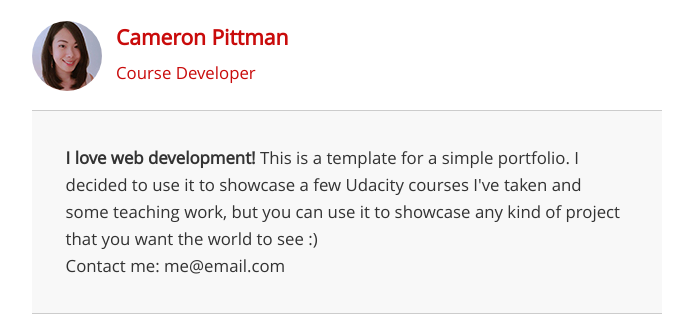
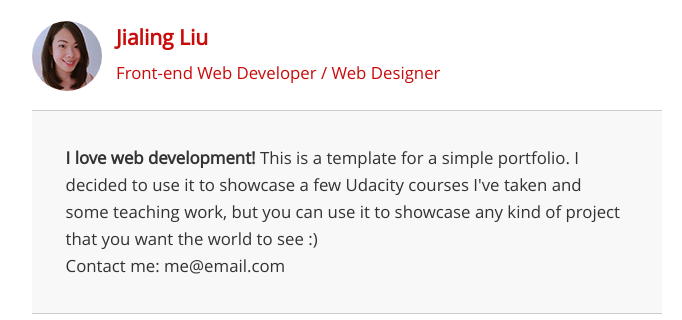
Before and after one commit to millie88888/website-optimization.io, a plain HTML site: page index.html in a window 1280 px wide. Shown: the top 320 px of the page, without its empty margins (293-975 px from the left). Drawn offline with Linux system fonts and the light colour scheme; a script that the page names is missing.

Commit message:
Update index.html

```diff
--- a/index.html
+++ b/index.html
@@ -7,7 +7,7 @@
     <meta name="description" content=" FILL ME IN ">
     <meta name="author" content=" FILL ME IN ">
 
-    <title>Cameron Pittman: Portfolio</title>
+    <title>Jialing Liu: Portfolio</title>
 
   </head>
   <body>
@@ -15,7 +15,7 @@
     <header>
 
       <a href="/"><img src="img/profilepic.jpg"></a>
-      <p>Cameron Pittman<br><span>Course Developer</span></p>
+      <p>Jialing Liu<br><span>Front-end Web Developer / Web Designer</span></p>
     </header>
 
     <div class="container">
```
